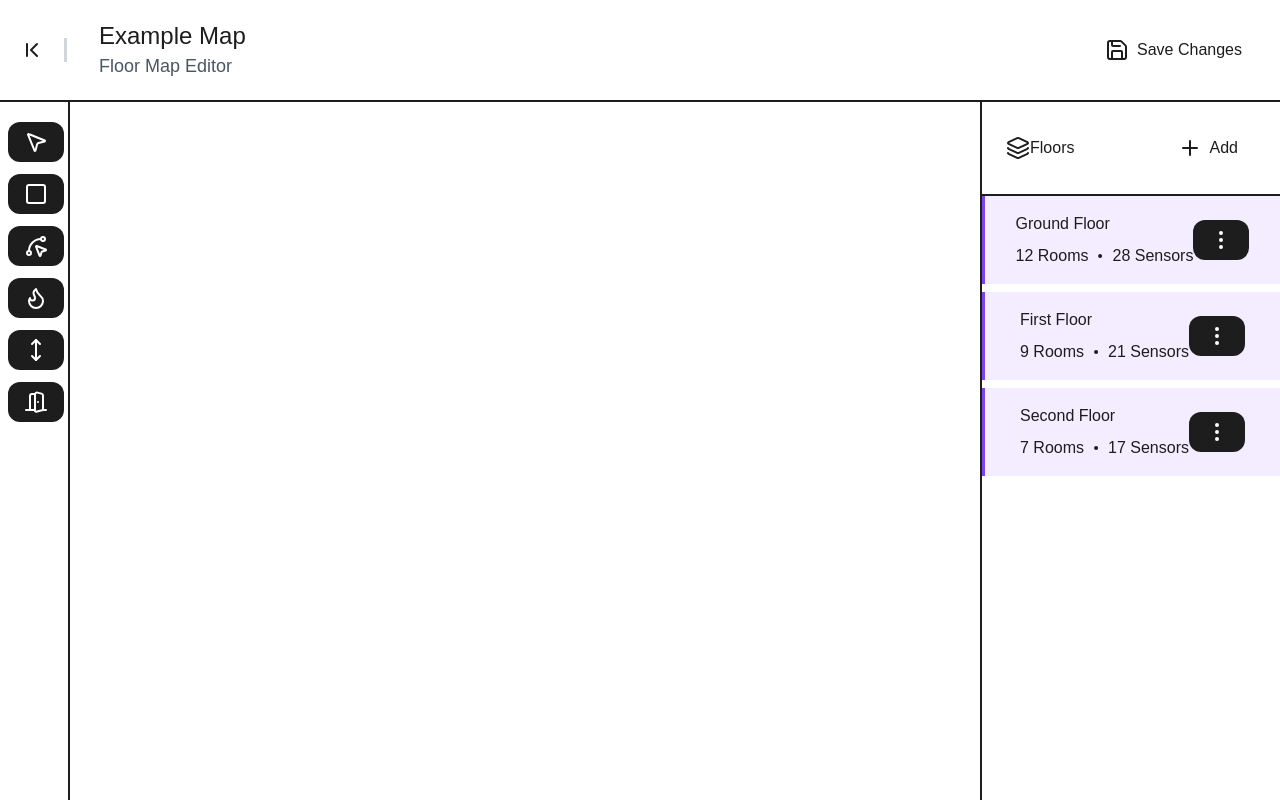
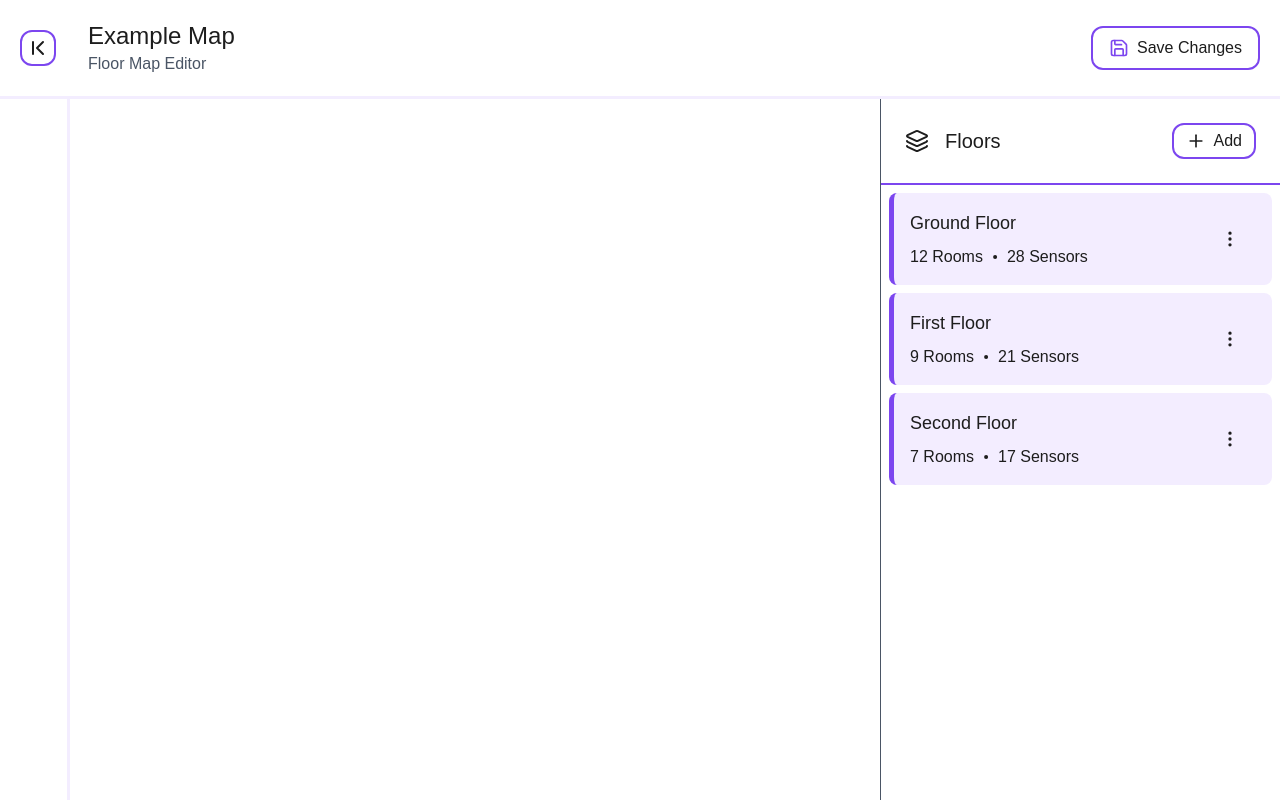
Before and after one commit to Rounak-186/floor-map-maker, a Next.js app: page /design in a window 1280 px wide. Shown: the top 800 px of the page. Built offline with nearby package versions, Linux system fonts and the light colour scheme.

Commit message:
feat: design page updated

```diff
--- a/src/app/design/page.tsx
+++ b/src/app/design/page.tsx
@@ -31,44 +31,48 @@ export default function DesignMap() {
   return (
     <>
       {/* top bar */}
-      <div className='flex items-center justify-between w-full h-fit p-5 bg-[var(--background)] border-b-2 '>
+      <div className='flex items-center justify-between w-full h-fit p-5 bg-(--card/70) border-b-3 border-(--card)'>
         {/* left side elements */}
         <div className='flex items-center justify-center gap-8'>
           {/* back button */}
-          <div className='border-r-3 border-gray-300 pr-5'>
-            <ChevronFirst />
+          <div className=''>
+            <Button variant='outline' className='rounded-full p-1!'>
+              <ChevronFirst />
+            </Button>
           </div>
           {/* Map Name */}
           <div>
-            <h2 className="text-2xl">Example Map</h2>
-            <p className='text-lg text-gray-600'>Floor Map Editor</p>
+            <h2 className="text-2xl text-semibold">Example Map</h2>
+            <p className='text-md text-gray-600'>Floor Map Editor</p>
           </div>
         </div>
         {/* right side elements */}
         <Button variant='outline'>
-          <span><Save /></span>
+          <span className='text-(--primary)'><Save size={20} /></span>
           Save Changes
         </Button>
       </div>
       {/* main container */}
-      <div className='grid grid-cols-[70px_1fr_300px] h-screen'>
+      <div className='grid grid-cols-[70px_1fr_400px] h-screen'>
         <SideToolbar />
         <div className='w-full h-full'></div>
         {/* Floor list */}
-        <div className='border-l-2'>
-          <div className="border-b-2 flex items-center justify-between p-6">
-            <div className='flex items-center justify-center'>
+        <div className='border-l border-gray-600'>
+          <div className="border-b-2 border-(--primary) flex items-center justify-between p-6">
+            <div className='flex items-center justify-center gap-4'>
               <span><Layers /></span>
-              <h4>Floors</h4>
+              <h4 className='text-xl'>Floors</h4>
             </div>
-            <Button variant='outline'>
-              <span><Plus /></span>
+            <Button variant='outline' className='px-3! py-1! hover:scale-102'>
+              <span><Plus size={20} /></span>
               Add
             </Button>
           </div>
-          {mockFloorData.map((floor) => {
-            return <FloorCard floor={floor} />
-          })}
+          <div className='p-2 h-screen'>
+            {mockFloorData.map((floor) => {
+              return <FloorCard floor={floor} />
+            })}
+          </div>
         </div>
       </div>
     </>
@@ -77,18 +81,18 @@ export default function DesignMap() {
 
 const FloorCard = ({ floor }: { floor: Record<string, any> }) => {
   return (
-    <div className={clsx(" p-4 flex items-center justify-center bg-[var(--card)]","mb-2 border-l-3 border-[var(--primary)] ")}>
+    <div className={clsx(" p-4 flex items-center justify-between bg-(--card)", "mb-2 border-l-5 rounded-lg border-(--primary) ")}>
       {/* floor details */}
       <div className='space-y-2'>
-        <h3>{floor.name}</h3>
+        <h3 className='text-lg'>{floor.name}</h3>
         <div className="flex items-center justify-center ">
           <span>{floor.roomCount} Rooms</span>
           <Dot />
           <span>{floor.sensorCount} Sensors</span>
         </div>
       </div>
-      <Button>
-        <EllipsisVertical />
+      <Button variant='nav'>
+        <EllipsisVertical size={20} />
       </Button>
     </div>
   )
--- /dev/null
+++ b/src/components/quickTip.tsx
@@ -0,0 +1,9 @@
+import React from 'react'
+
+export const QuickTip = () => {
+  return (
+    <div className='bg-(--card) rounded-lg '>
+
+    </div>
+  )
+}
--- a/src/components/sideToolbar.tsx
+++ b/src/components/sideToolbar.tsx
@@ -1,38 +1,54 @@
 "use client"
 import React, { useState } from 'react'
 import { Button } from './ui/button'
-import { DoorOpen, Flame, MousePointer2, MoveVertical, SplinePointer, Square } from 'lucide-react'
+import { Cpu, DoorOpen, Flame, MousePointer2, MoveVertical, SplinePointer, Square } from 'lucide-react'
 
 export const SideToolbar = () => {
 
     const [active, setActive] = useState(false);
 
+    const tools: Record<string, any>[] = [
+        {
+            key: "select",
+            name: "Select",
+            icon: <MousePointer2 size={20} />,
+            event: () => { }
+        },
+        {
+            key: "room",
+            name: "Room",
+            icon: <Square size={20} />,
+            event: () => { }
+        },
+        {
+            key: "path",
+            name: "Path",
+            icon: <SplinePointer size={20} />,
+            event: () => { }
+        },
+        {
+            key: "select",
+            name: "Select",
+            icon: <Cpu size={20} />,
+            event: () => { }
+        },
+        {
+            key: "select",
+            name: "Select",
+            icon: <MoveVertical size={20} />,
+            event: () => { }
+        },
+        {
+            key: "select",
+            name: "Select",
+            icon: <DoorOpen size={20} />,
+            event: () => { }
+        },
+    ]
+
     return (
-        <div className='space-y-3 py-5 px-2 border-r-2'>
-            {/* select button */}
-            <Button onClick={()=>setActive(true)}>
-                <MousePointer2 />
-            </Button>
-            {/* room */}
-            <Button onClick={()=>setActive(true)}>
-                <Square />
-            </Button>
-            {/* path */}
-            <Button onClick={()=>setActive(true)}>
-                <SplinePointer />
-            </Button>
-            {/* sensor */}
-            <Button onClick={()=>setActive(true)}>
-                <Flame />
-            </Button>
-            {/* stairs */}
-            <Button onClick={()=>setActive(true)}>
-                <MoveVertical />
-            </Button>
-            {/* Emergency exit */}
-            <Button onClick={()=>setActive(true)}>
-                <DoorOpen />
-            </Button>
+        <div className='space-y-3 p-5 border-r-3 border-(--card)'>
+
         </div>
     )
 };
--- a/src/components/ui/button.tsx
+++ b/src/components/ui/button.tsx
@@ -13,10 +13,10 @@ type ButtonProps = {
 export const Button = ({ children, className, disabled, active, onClick, variant = 'primary' }: ButtonProps) => {
 
     const variants: Record<string, string> = {
-        'primary': 'bg-[var(--foreground)] text-white active:brightness-90',
+        'primary': 'bg-[var(--primary)] text-white active:brightness-90',
         'success': 'bg-green-600 text-white',
         'nav': "bg-transparent text-[var(--foreground)] hover:bg-[#77777740] !rounded-lg active:text-white",
-        'outline': "bg-transparent border-[var(--primary)] border-2 rounded-md p-2 "
+        'outline': "bg-transparent !border-[var(--primary)] border-2 rounded-md p-2 "
     }
 
     return (
```
